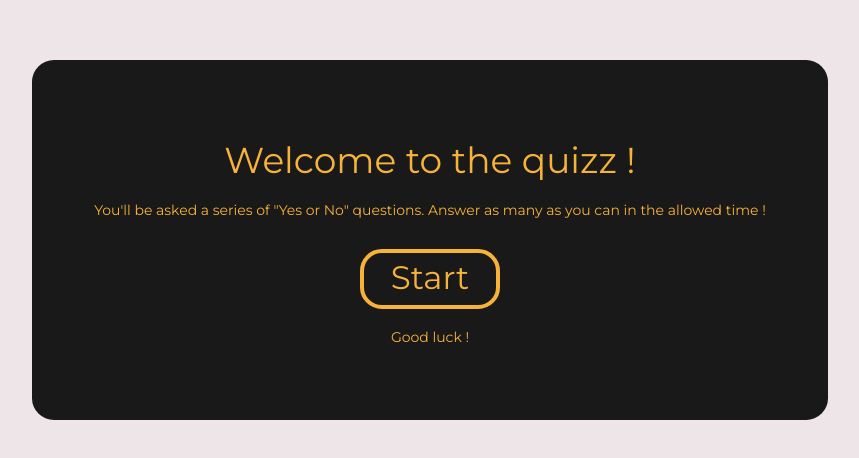
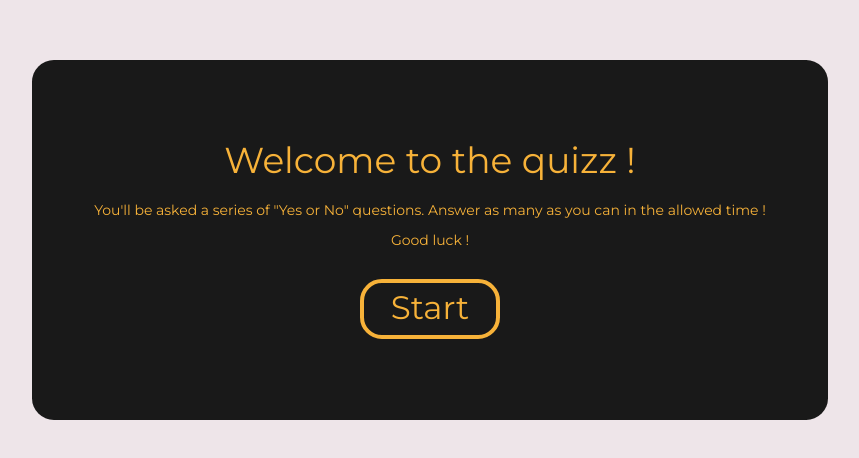
Before and after one commit to junkiesan/react-flickHouse, a React app: page / in a window 1280 px wide. Shown: the part 160-618 px from the top of the page, without its empty margins (210-1069 px from the left). Built offline with nearby package versions, Linux system fonts and the light colour scheme.

Commit message:
button: hanlde click event to change quizz state

```diff
--- a/src/components/app.jsx
+++ b/src/components/app.jsx
@@ -2,10 +2,43 @@ import React, { Component } from 'react';
 import Welcome from './welcome'
 
 class App extends Component {
+  constructor(props) {
+    super(props);
+    this.state = {
+      welcomeComponentDisplayed: true,
+      startButton: true,
+      launchQuizz: false
+    };
+  }
+  quizzStartHandler = () => {
+    this.setState({
+      welcomeComponentDisplayed: false,
+      startButton: false,
+      launchQuizz: true
+    })
+  }
   render() {
+
+
+    let welcome;
+    if (this.state.welcomeComponentDisplayed) {
+      welcome = <Welcome />
+    }
+    let startButton;
+    if (this.state.startButton) {
+      startButton = <button className="welcome__btn" onClick={this.quizzStartHandler}>Start</button>
+    }
+    let test;
+    if (this.state.launchQuizz) {
+      test = <p>echo</p>
+    }
     return(
       <div>
-        <Welcome />
+        <div className="welcome">
+          { welcome }
+          { startButton }
+        </div>
+        { test }
       </div>
     )
   }
--- a/src/components/welcome.jsx
+++ b/src/components/welcome.jsx
@@ -3,13 +3,13 @@ import React, { Component } from 'react';
 class Welcome extends Component {
   render() {
     return (
-      <div className="welcome">
+      <div>
         <h1>Welcome to the quizz !</h1>
         <p>You'll be asked a series of "Yes or No" questions. Answer as many as you can in the allowed time ! </p>
-        <button className="welcome__btn">Start</button>
+        {/* <button className="welcome__btn" >Start</button> */}
         <p>Good luck !</p>
       </div>
-    )
+    );
   }
 }
 export default Welcome;
```
